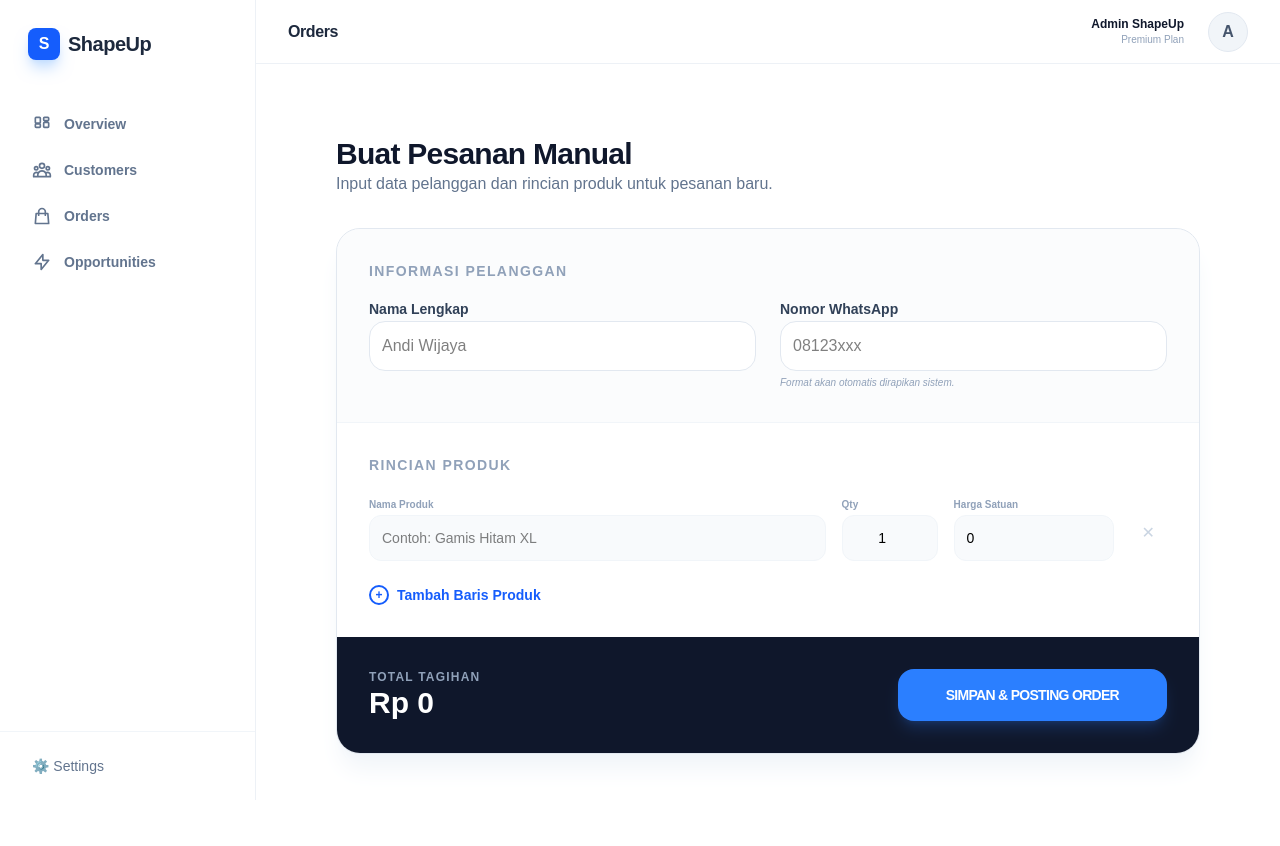
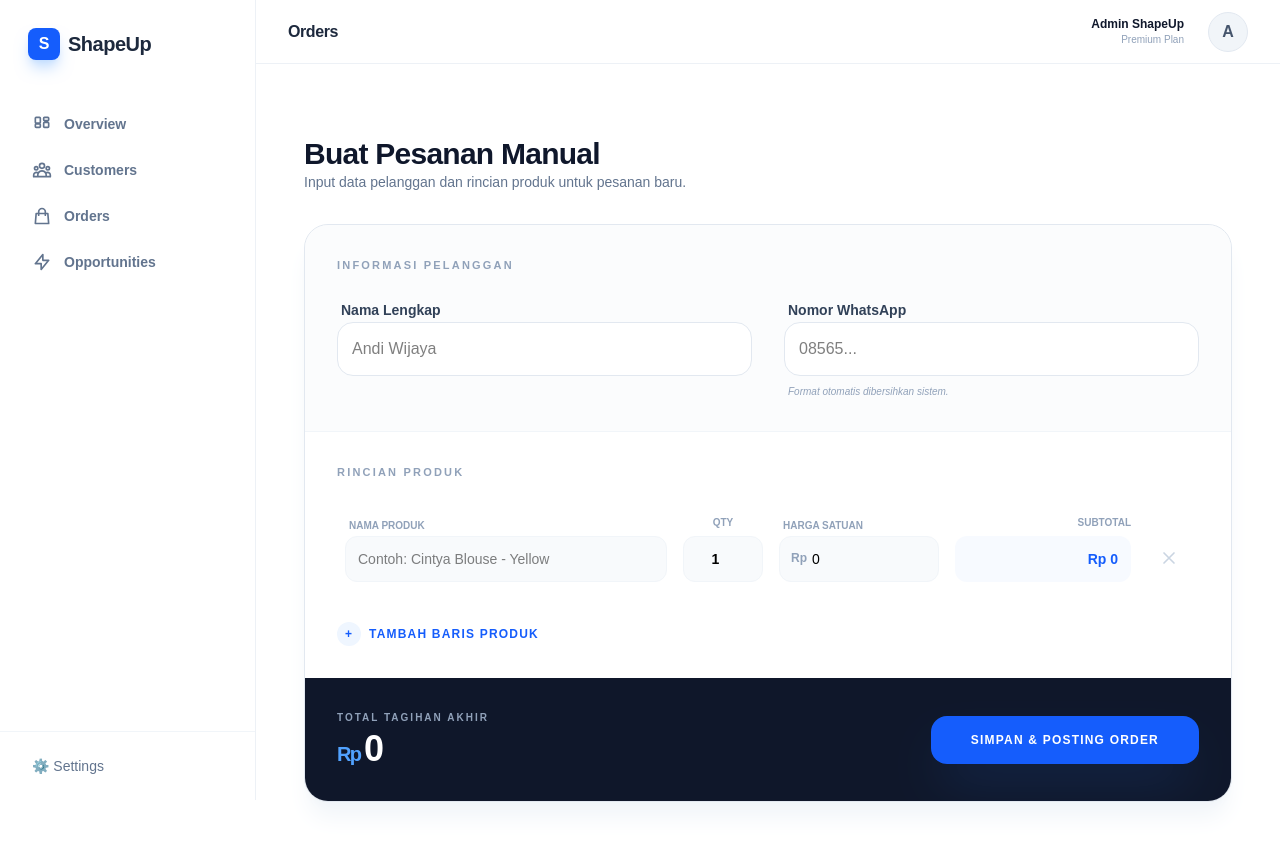
Before and after one commit to faizalamanda/shapeup-crm, a Next.js app: page /orders/new in a window 1280 px wide. Shown: the top 846 px of the page. Built offline with nearby package versions, Linux system fonts and the light colour scheme.

Commit message:
fitur: form order manual dengan subtotal dan multi-item

```diff
--- a/app/orders/new/page.tsx
+++ b/app/orders/new/page.tsx
@@ -25,7 +25,7 @@ export default function NewOrderManual() {
     setItems(newItems)
   }
 
-  // Hitung total otomatis
+  // Hitung total otomatis untuk footer
   const totalAmount = items.reduce((sum, item) => sum + (item.quantity * item.price), 0)
 
   const handleSave = async () => {
@@ -46,7 +46,6 @@ export default function NewOrderManual() {
 
       if (res.ok) {
         alert("Order & Customer Berhasil Disimpan!")
-        // Reset form
         setName('')
         setPhone('')
         setItems([{ product_name: '', quantity: 1, price: 0 }])
@@ -62,78 +61,99 @@ export default function NewOrderManual() {
   }
 
   return (
-    <div className="max-w-4xl mx-auto py-10 px-4">
+    <div className="max-w-5xl mx-auto py-10 px-4">
       <div className="mb-8">
         <h1 className="text-3xl font-extrabold text-slate-900 tracking-tight">Buat Pesanan Manual</h1>
-        <p className="text-slate-500">Input data pelanggan dan rincian produk untuk pesanan baru.</p>
+        <p className="text-slate-500 text-sm">Input data pelanggan dan rincian produk untuk pesanan baru.</p>
       </div>
 
       <div className="bg-white rounded-3xl border border-slate-200 shadow-xl shadow-slate-100 overflow-hidden">
+
         {/* SECTION 1: PELANGGAN */}
         <div className="p-8 border-b border-slate-100 bg-slate-50/50">
-          <h3 className="text-sm font-bold uppercase tracking-widest text-slate-400 mb-4">Informasi Pelanggan</h3>
-          <div className="grid grid-cols-1 md:grid-cols-2 gap-6">
-            <div className="space-y-1">
-              <label className="text-sm font-semibold text-slate-700">Nama Lengkap</label>
+          <h3 className="text-[11px] font-black uppercase tracking-[0.2em] text-slate-400 mb-6">Informasi Pelanggan</h3>
+          <div className="grid grid-cols-1 md:grid-cols-2 gap-8">
+            <div className="space-y-2">
+              <label className="text-sm font-bold text-slate-700 ml-1">Nama Lengkap</label>
               <input
                 value={name}
                 placeholder="Andi Wijaya"
-                className="w-full p-3 bg-white border border-slate-200 rounded-2xl outline-none focus:ring-2 focus:ring-blue-500 transition-all text-black"
+                className="w-full p-3.5 bg-white border border-slate-200 rounded-2xl outline-none focus:ring-4 focus:ring-blue-500/10 focus:border-blue-500 transition-all text-black font-medium"
                 onChange={e => setName(e.target.value)}
               />
             </div>
-            <div className="space-y-1">
-              <label className="text-sm font-semibold text-slate-700">Nomor WhatsApp</label>
+            <div className="space-y-2">
+              <label className="text-sm font-bold text-slate-700 ml-1">Nomor WhatsApp</label>
               <input
                 value={phone}
-                placeholder="08123xxx"
-                className="w-full p-3 bg-white border border-slate-200 rounded-2xl outline-none focus:ring-2 focus:ring-blue-500 transition-all text-black"
+                placeholder="08565..."
+                className="w-full p-3.5 bg-white border border-slate-200 rounded-2xl outline-none focus:ring-4 focus:ring-blue-500/10 focus:border-blue-500 transition-all text-black font-medium"
                 onChange={e => setPhone(e.target.value)}
               />
-              <p className="text-[10px] text-slate-400 italic">Format akan otomatis dirapikan sistem.</p>
+              <p className="text-[10px] text-slate-400 italic ml-1">Format otomatis dibersihkan sistem.</p>
             </div>
           </div>
         </div>
 
         {/* SECTION 2: ITEM PRODUK */}
         <div className="p-8">
-          <h3 className="text-sm font-bold uppercase tracking-widest text-slate-400 mb-4">Rincian Produk</h3>
-          <div className="space-y-4">
+          <h3 className="text-[11px] font-black uppercase tracking-[0.2em] text-slate-400 mb-6">Rincian Produk</h3>
+
+          <div className="space-y-5">
             {items.map((item, index) => (
-              <div key={index} className="flex flex-wrap md:flex-nowrap gap-4 items-end animate-in fade-in slide-in-from-top-2">
-                <div className="flex-1 min-w-[200px] space-y-1">
-                  <label className="text-[10px] font-bold text-slate-400">Nama Produk</label>
+              <div key={index} className="flex flex-wrap lg:flex-nowrap gap-4 items-end bg-white p-2 rounded-2xl transition-all animate-in fade-in slide-in-from-top-2">
+
+                {/* Nama Produk */}
+                <div className="flex-1 min-w-[200px] space-y-1.5">
+                  <label className="text-[10px] font-bold text-slate-400 ml-1 uppercase">Nama Produk</label>
                   <input
                     value={item.product_name}
-                    placeholder="Contoh: Gamis Hitam XL"
-                    className="w-full p-3 bg-slate-50 border border-slate-100 rounded-xl outline-none focus:bg-white focus:ring-2 focus:ring-blue-500 transition-all text-black text-sm"
+                    placeholder="Contoh: Cintya Blouse - Yellow"
+                    className="w-full p-3 bg-slate-50 border border-slate-100 rounded-xl outline-none focus:bg-white focus:ring-2 focus:ring-blue-500 transition-all text-black text-sm font-medium"
                     onChange={e => updateItem(index, 'product_name', e.target.value)}
                   />
                 </div>
-                <div className="w-24 space-y-1">
-                  <label className="text-[10px] font-bold text-slate-400">Qty</label>
+
+                {/* Qty */}
+                <div className="w-20 space-y-1.5">
+                  <label className="text-[10px] font-bold text-slate-400 uppercase text-center block">Qty</label>
                   <input
                     type="number"
                     value={item.quantity}
-                    className="w-full p-3 bg-slate-50 border border-slate-100 rounded-xl outline-none focus:bg-white focus:ring-2 focus:ring-blue-500 text-black text-sm text-center"
+                    className="w-full p-3 bg-slate-50 border border-slate-100 rounded-xl outline-none focus:bg-white focus:ring-2 focus:ring-blue-500 text-black text-sm text-center font-bold"
                     onChange={e => updateItem(index, 'quantity', Number(e.target.value))}
                   />
                 </div>
-                <div className="w-40 space-y-1">
-                  <label className="text-[10px] font-bold text-slate-400">Harga Satuan</label>
-                  <input
-                    type="number"
-                    value={item.price}
-                    placeholder="Rp"
-                    className="w-full p-3 bg-slate-50 border border-slate-100 rounded-xl outline-none focus:bg-white focus:ring-2 focus:ring-blue-500 text-black text-sm"
-                    onChange={e => updateItem(index, 'price', Number(e.target.value))}
-                  />
+
+                {/* Harga Satuan */}
+                <div className="w-40 space-y-1.5">
+                  <label className="text-[10px] font-bold text-slate-400 uppercase ml-1">Harga Satuan</label>
+                  <div className="relative">
+                    <span className="absolute left-3 top-3.5 text-slate-400 text-xs font-bold">Rp</span>
+                    <input
+                      type="number"
+                      value={item.price}
+                      className="w-full p-3 pl-8 bg-slate-50 border border-slate-100 rounded-xl outline-none focus:bg-white focus:ring-2 focus:ring-blue-500 text-black text-sm font-medium"
+                      onChange={e => updateItem(index, 'price', Number(e.target.value))}
+                    />
+                  </div>
                 </div>
+
+                {/* SUB TOTAL (KOLOM BARU) */}
+                <div className="w-44 space-y-1.5">
+                  <label className="text-[10px] font-bold text-slate-400 uppercase ml-1 text-right block">Subtotal</label>
+                  <div className="w-full p-3 bg-blue-50/50 border border-transparent rounded-xl text-blue-600 text-sm font-black text-right">
+                    Rp {(item.quantity * item.price).toLocaleString('id-ID')}
+                  </div>
+                </div>
+
+                {/* Hapus */}
                 <button
                   onClick={() => removeItem(index)}
-                  className="p-3 text-slate-300 hover:text-red-500 transition-colors mb-1"
+                  className="p-3 text-slate-300 hover:text-red-500 transition-colors mb-0.5"
+                  title="Hapus baris"
                 >
-                  ✕
+                  <svg className="w-5 h-5" fill="none" stroke="currentColor" viewBox="0 0 24 24"><path strokeLinecap="round" strokeLinejoin="round" strokeWidth="2" d="M6 18L18 6M6 6l12 12" /></svg>
                 </button>
               </div>
             ))}
@@ -141,27 +161,32 @@ export default function NewOrderManual() {
 
           <button
             onClick={addItem}
-            className="mt-6 flex items-center gap-2 text-sm font-bold text-blue-600 hover:text-blue-700 transition-colors"
+            className="mt-8 flex items-center gap-2 text-xs font-black uppercase tracking-widest text-blue-600 hover:text-blue-700 transition-all hover:translate-x-1"
           >
-            <span className="flex items-center justify-center w-5 h-5 border-2 border-blue-600 rounded-full text-xs">+</span>
+            <span className="flex items-center justify-center w-6 h-6 bg-blue-50 rounded-full text-blue-600">+</span>
             Tambah Baris Produk
           </button>
         </div>
 
         {/* SECTION 3: FOOTER TOTAL */}
-        <div className="p-8 bg-slate-900 text-white flex flex-col md:flex-row justify-between items-center gap-6">
+        <div className="p-8 bg-[#0F172A] text-white flex flex-col md:flex-row justify-between items-center gap-6">
           <div className="text-center md:text-left">
-            <p className="text-slate-400 text-xs font-bold uppercase tracking-widest">Total Tagihan</p>
-            <h2 className="text-3xl font-black">Rp {totalAmount.toLocaleString('id-ID')}</h2>
+            <p className="text-slate-400 text-[10px] font-black uppercase tracking-[0.2em] mb-1">Total Tagihan Akhir</p>
+            <h2 className="text-4xl font-black tracking-tighter text-white">
+              <span className="text-blue-400 text-xl mr-1 font-bold">Rp</span>
+              {totalAmount.toLocaleString('id-ID')}
+            </h2>
           </div>
           <button
             onClick={handleSave}
             disabled={loading}
-            className={`w-full md:w-auto px-12 py-4 rounded-2xl font-black text-sm uppercase tracking-tighter transition-all shadow-lg ${
-              loading ? 'bg-slate-700 cursor-not-allowed' : 'bg-blue-500 hover:bg-blue-400 shadow-blue-500/20'
+            className={`w-full md:w-auto px-10 py-4 rounded-2xl font-black text-xs uppercase tracking-[0.1em] transition-all shadow-2xl ${
+              loading
+              ? 'bg-slate-800 text-slate-500 cursor-not-allowed'
+              : 'bg-blue-600 text-white hover:bg-blue-500 hover:-translate-y-1 active:translate-y-0 shadow-blue-500/20'
             }`}
           >
-            {loading ? 'Memproses...' : 'Simpan & Posting Order'}
+            {loading ? 'Sedang Memproses...' : 'Simpan & Posting Order'}
           </button>
         </div>
       </div>
```
